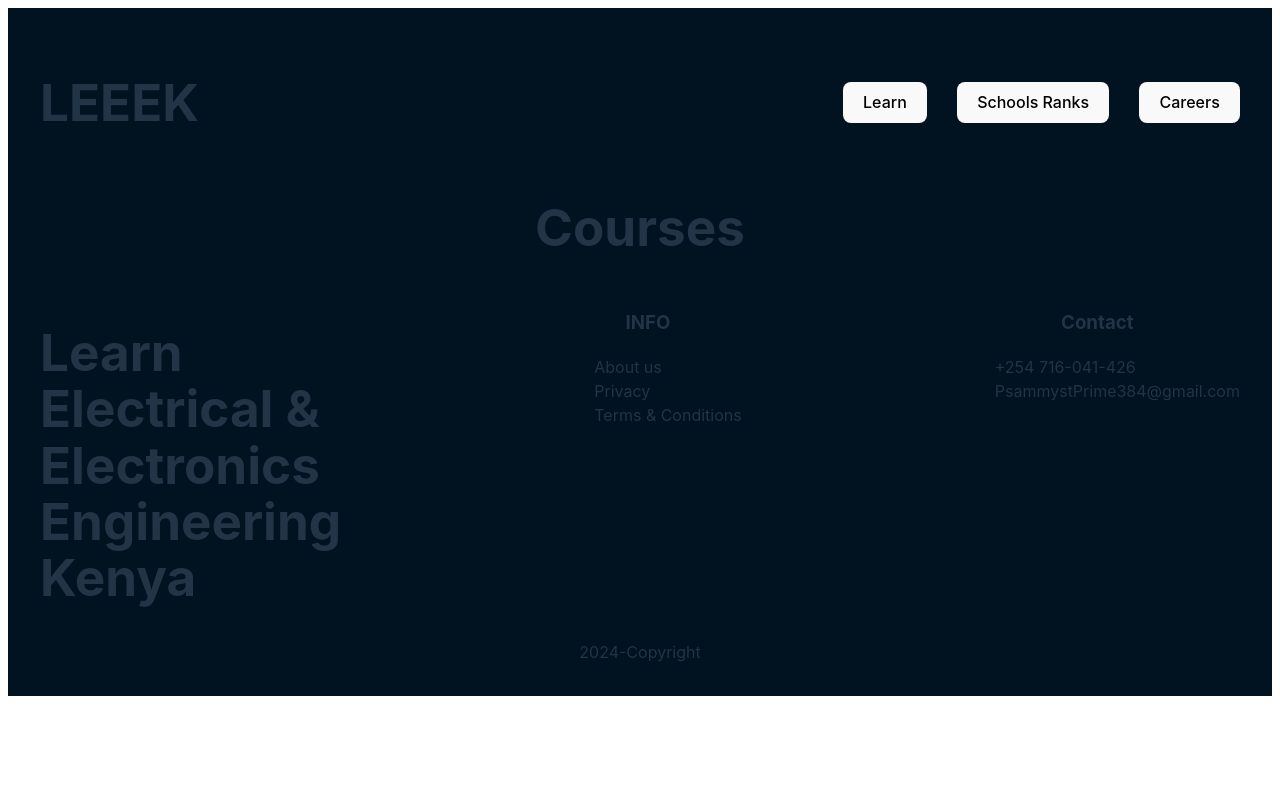
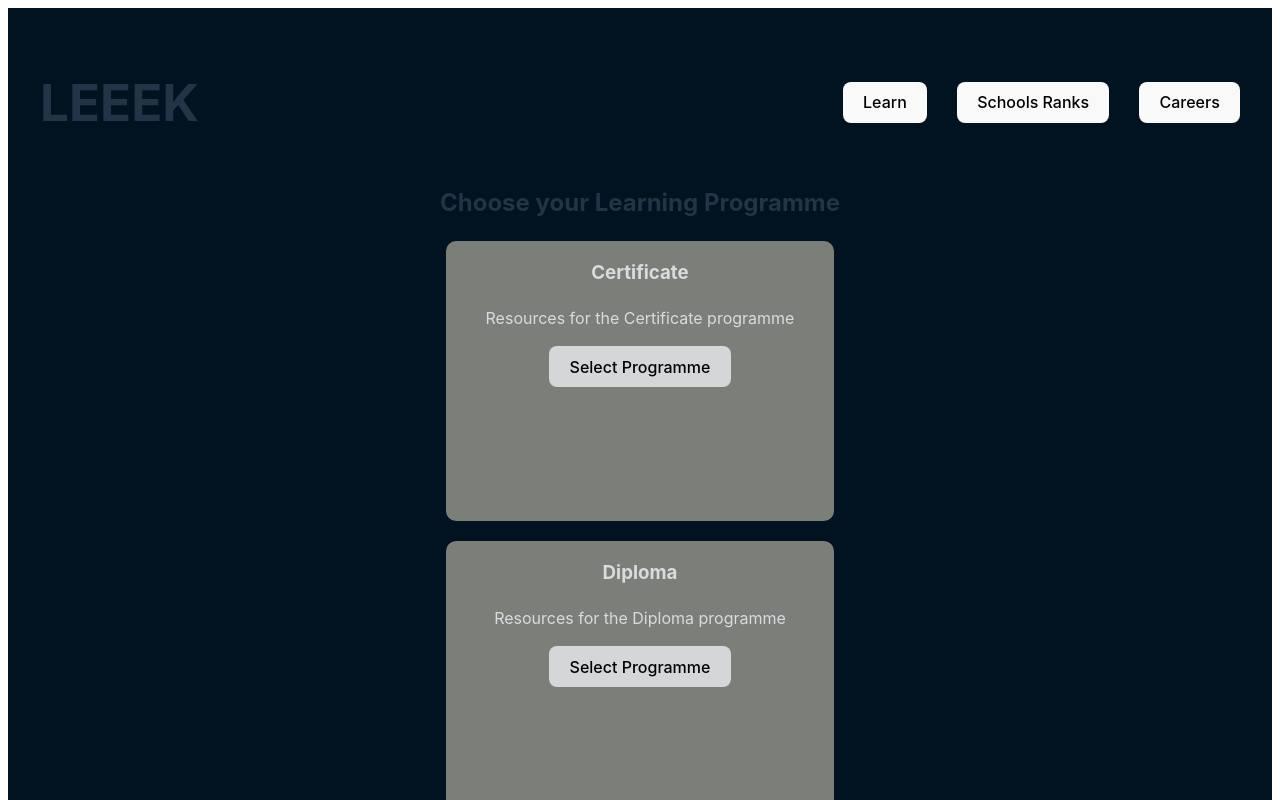
Before and after one commit to PsammystPrime/Electrical-Engineering-Course-App, a React (Vite) app in the folder learn/: page /courses in a window 1280 px wide. Shown: the top 800 px of the page. Built offline with nearby package versions, Linux system fonts and the light colour scheme.

Commit message:
create levels for programmes

```diff
--- a/learn/src/Courses.css
+++ b/learn/src/Courses.css
@@ -1,25 +1,15 @@
-/*Universal tags*/
-#root {
-  max-width: 1280px;
-  margin: 0;
-  padding: 2rem;
-  text-align: center;
-  /* background-color: #011220; */
+.levels {
+  display: flex;
+  flex-direction: column;
+  align-items: center;
+  gap: 20px;
 }
-ul {
-  list-style-type: none;
-  text-align: left;
+.level {
+  min-width: 28vw;
+  min-height: 35vh;
+  background-color: rgb(145, 145, 137);
+  opacity: 85%;
+  border-radius: 10px;
+  padding: 0 15px;
+  color: #ffffff;
 }
-
-/*Navigation*/
-.nav {
-  display: flex;
-  justify-content: space-between;
-  align-items: center;
-  flex-wrap: wrap;
-  background-color: #011220;
-}
-.nav ul {
-  display: flex;
-  gap: 30px;
-}
--- a/learn/src/Courses.jsx
+++ b/learn/src/Courses.jsx
@@ -1,5 +1,6 @@
 import { Footer } from "./App";
 import { Link } from "react-router-dom";
+import "./Courses.css";
 
 export function Nav() {
   const name = "Learn";
@@ -25,7 +26,24 @@ export function Nav() {
 export function Levels() {
   return (
     <>
-      <h1>Courses</h1>
+      <h2>Choose your Learning Programme</h2>
+      <div className="levels">
+        <div className="level">
+          <h3>Certificate</h3>
+          <p>Resources for the Certificate programme</p>
+          <button>Select Programme</button>
+        </div>
+        <div className="level">
+          <h3>Diploma</h3>
+          <p>Resources for the Diploma programme</p>
+          <button>Select Programme</button>
+        </div>
+        <div className="level">
+          <h3>Degree</h3>
+          <p>Resources for the Degree programme</p>
+          <button>Select Programme</button>
+        </div>
+      </div>
     </>
   );
 }
```
